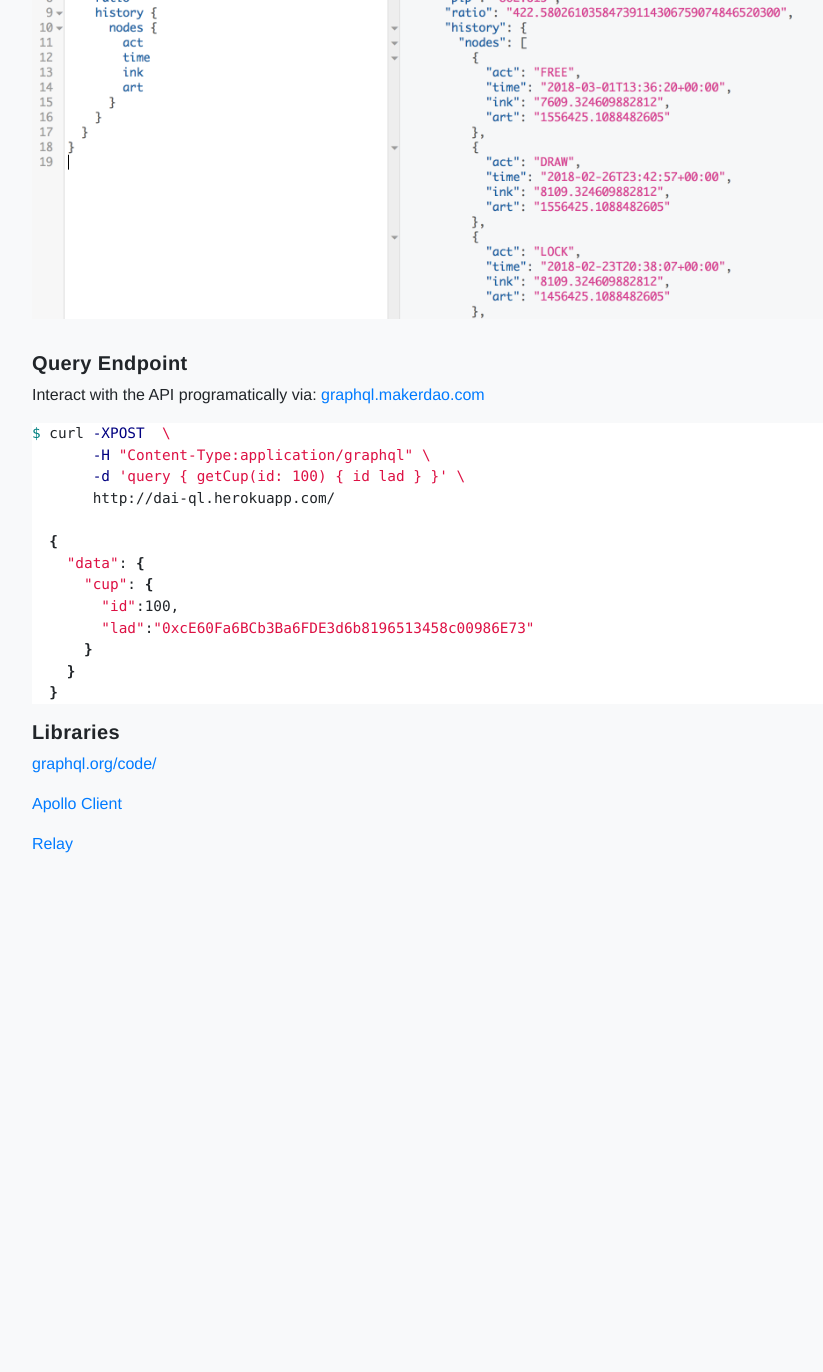
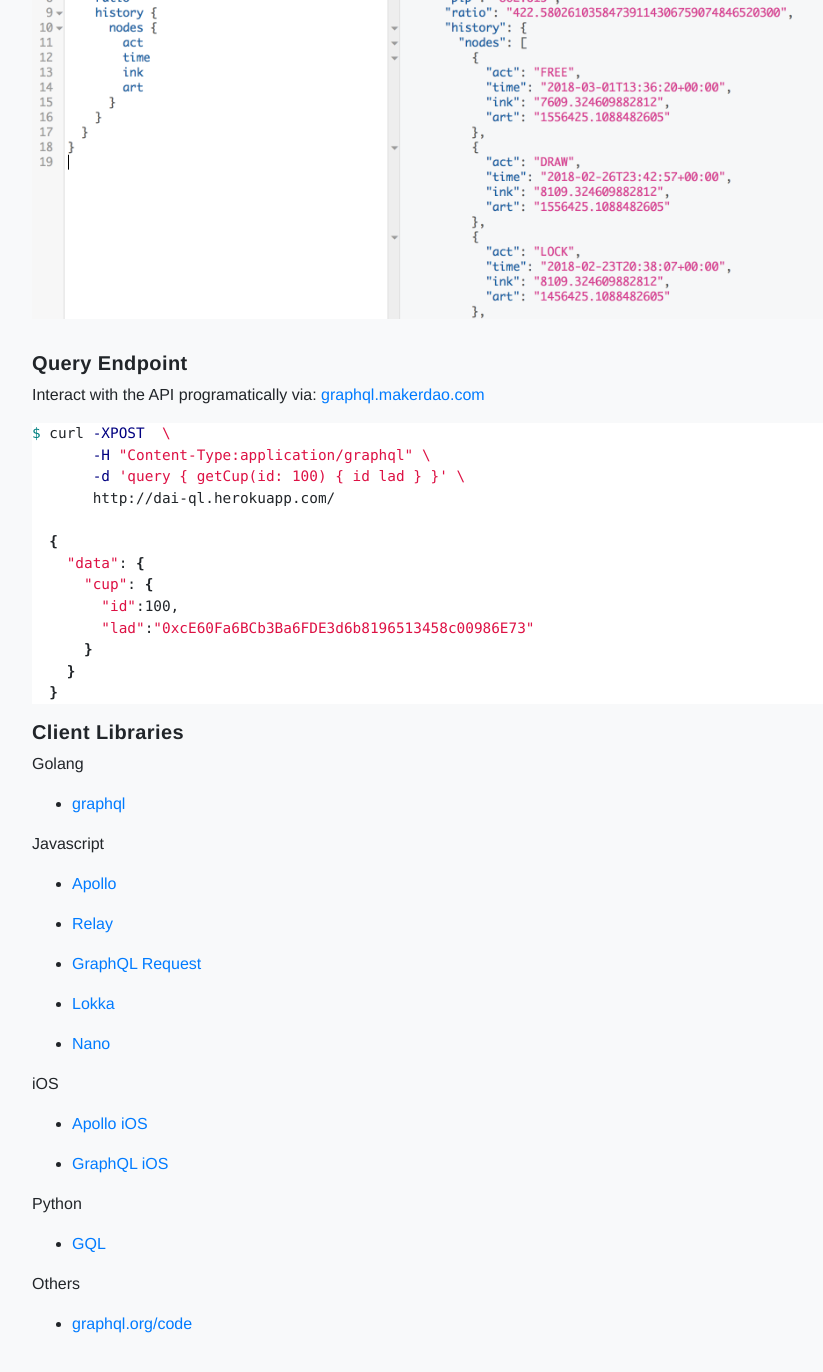
Before and after one commit to makerdao/developer.makerdao.com, a Jekyll site: the page built from dai/1/graphql/index.md, in a window 1280 px wide and 1400 px high, scrolled down 716 px. Shown: the top 1372 px of the window, without its empty margins (338-1161 px from the left). Built offline with Jekyll 4.4.1, drawn with Linux system fonts in a browser that asks for light colours; nearby versions of some CDN libraries; before the commit the page ends 1636 px from its top, so only the background shows below that.

Commit message:
qraphql clients

````diff
--- a/dai/1/graphql/index.md
+++ b/dai/1/graphql/index.md
@@ -37,10 +37,34 @@ $ curl -XPOST  \
   }
 ```
 
-##### Libraries
+##### Client Libraries
 
-[graphql.org/code/](http://graphql.org/code/)
+Golang
 
-[Apollo Client](https://www.apollographql.com/client)
+- [graphql](https://github.com/shurcooL/graphql#readme)
 
-[Relay](https://facebook.github.io/relay/docs/en/introduction-to-relay.html)
+Javascript
+
+- [Apollo](https://www.apollographql.com/client)
+
+- [Relay](https://facebook.github.io/relay/docs/en/introduction-to-relay.html)
+
+- [GraphQL Request](https://github.com/graphcool/graphql-request)
+
+- [Lokka](https://github.com/kadirahq/lokka)
+
+- [Nano](https://github.com/yoshuawuyts/nanogql)
+
+iOS
+
+- [Apollo iOS](https://www.apollographql.com/docs/ios/)
+
+- [GraphQL iOS](https://github.com/funcompany/graphql-ios)
+
+Python
+
+- [GQL](https://github.com/graphql-python/gql)
+
+Others
+
+- [graphql.org/code](http://graphql.org/code/#graphql-clients)
````
